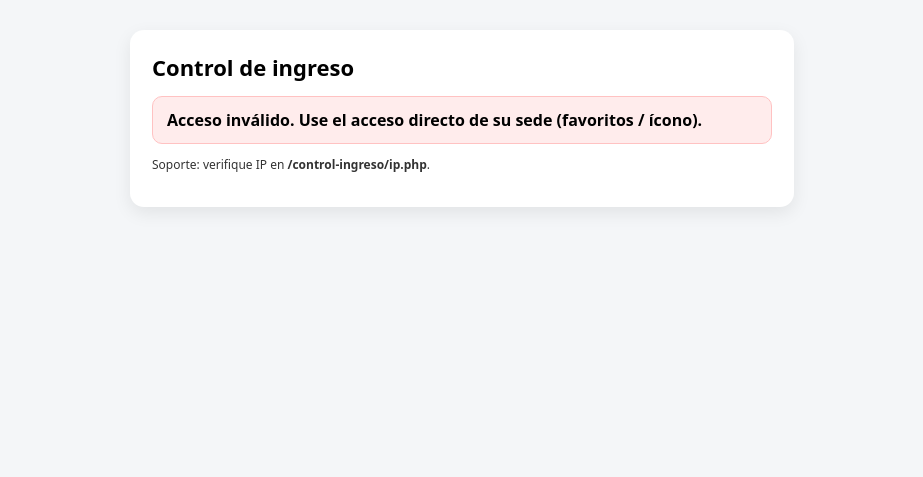
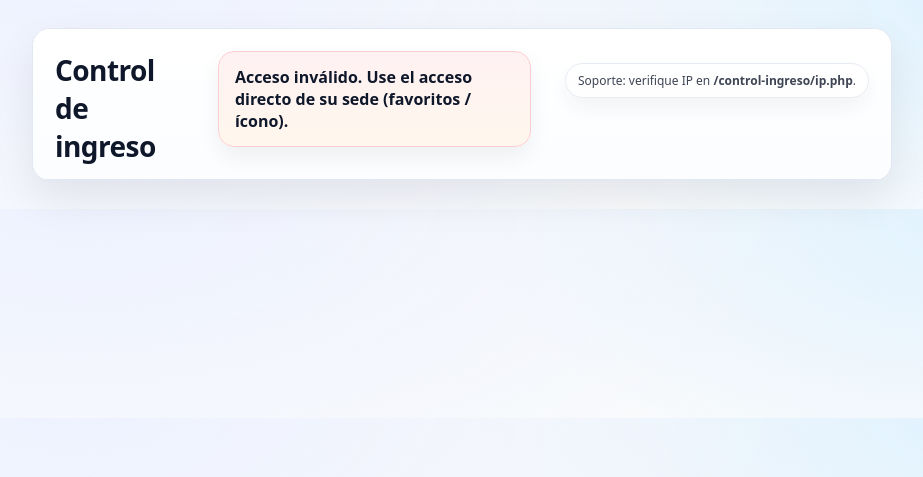
Before and after one commit to odpinerosh/control-ingreso, a PHP site: page / in a window 1280 px wide. Shown: the top 477 px of the page, without its empty margins (178-1101 px from the left). Run offline with PHP 8.4, Linux system fonts and the light colour scheme.

Commit message:
fix(control-ingreso): ajuste UI

```diff
--- a/css/styles.css
+++ b/css/styles.css
@@ -1,95 +1,143 @@
-body {
-    font-family:system-ui,-apple-system,Segoe UI,Roboto,Arial;
-    background:#f4f6f8;
-    margin:0;
-    padding:30px;
+:root{
+  --bg1:#f7f8fb;
+  --bg2:#eef2ff;
+  --card:#ffffff;
+  --text:#0f172a;
+  --muted:#475569;
+  --line:#e2e8f0;
+  --shadow: 0 18px 40px rgba(2, 6, 23, .08);
+  --shadow2: 0 10px 22px rgba(2, 6, 23, .06);
+  --okBg:#ecfdf5;
+  --okLine:#bbf7d0;
+  --errBg:#fff1f2;
+  --errLine:#fecdd3;
+  --r:18px;
 }
 
-.card {
-    max-width:620px;
-    margin:0 auto;
-    background:#fff;
-    border-radius:14px;
-    padding:22px;
-    box-shadow:0 6px 18px rgba(0,0,0,.08);
+*{ box-sizing:border-box; }
+body{
+  font-family:system-ui,-apple-system,Segoe UI,Roboto,Arial;
+  background:
+    radial-gradient(1200px 600px at 20% -10%, var(--bg2), transparent 60%),
+    radial-gradient(900px 500px at 90% 0%, #e0f2fe, transparent 55%),
+    linear-gradient(180deg, var(--bg1), #f8fafc);
+  margin:0;
+  padding:28px 18px;
+  color:var(--text);
 }
 
-h1 {
-    margin:0 0 14px;
-    font-size:22px;
+.card{
+  max-width:860px;
+  margin:0 auto;
+  background:var(--card);
+  border-radius:var(--r);
+  border:1px solid var(--line);
+  box-shadow:var(--shadow);
+  overflow:hidden;
 }
 
-label {
-    display:block; margin-top:10px; font-weight:600;
+h1{
+  margin:0;
+  font-size:28px;
+  letter-spacing:-.02em;
 }
 
-input {
-    width:100%;
-    font-size:20px;
-    padding:14px;
-    border-radius:10px;
-    border:1px solid #d0d7de;
-    margin-top:6px;
+.meta{
+  display:flex;
+  justify-content:space-between;
+  align-items:flex-start;
+  gap:12px;
+  padding:22px 22px 14px;
+  border-bottom:1px solid var(--line);
+  background: linear-gradient(180deg, #ffffff, #fbfdff);
 }
 
-.grid {
-    display:grid;
-    grid-template-columns:1fr 1fr;
-    gap:12px;
-    margin-top:16px;
+.small{
+  opacity:.75;
+  font-size:12px;
+  border:1px solid var(--line);
+  background:#fff;
+  padding:8px 12px;
+  border-radius:999px;
+  box-shadow:var(--shadow2);
+  white-space:nowrap;
 }
 
-button {
-    padding:14px;
-    border-radius:10px;
-    border:1px solid #d0d7de;
-    background:#fff;
-    cursor:pointer;
-    font-weight:700;
-    font-size:15px;
+.muted{ opacity:.8; font-size:12px; }
+
+label{
+  display:block;
+  margin:18px 22px 8px;
+  font-weight:900;
+  font-size:14px;
+  color:#1f2937;
 }
 
-button:disabled {
-    opacity:.6;
-    cursor:not-allowed;
+input{
+  width:calc(100% - 44px);
+  margin:0 22px;
+  font-size:22px;
+  padding:16px 16px;
+  border-radius:16px;
+  border:1px solid var(--line);
+  outline:none;
+  background:#fff;
+  box-shadow: inset 0 1px 0 rgba(2,6,23,.03);
+  transition: border-color .15s, box-shadow .15s, transform .05s;
+}
+input:focus{
+  border-color:#93c5fd;
+  box-shadow: 0 0 0 6px rgba(59,130,246,.12);
+}
+input:active{ transform: translateY(1px); }
+
+.grid{
+  display:grid;
+  grid-template-columns: 1fr 1fr;
+  gap:14px;
+  padding:18px 22px 10px;
 }
 
-.alert {
-    margin-top:14px;
-    padding:12px 14px;
-    border-radius:10px;
-    font-weight:700;
+button{
+  padding:16px 16px;
+  border-radius:16px;
+  border:1px solid var(--line);
+  background:#fff;
+  cursor:pointer;
+  font-weight:1000;
+  font-size:16px;
+  box-shadow:var(--shadow2);
+  transition: transform .06s ease, box-shadow .15s ease, border-color .15s ease;
 }
+button:hover{
+  transform: translateY(-1px);
+  border-color:#cbd5e1;
+}
+button:active{ transform: translateY(0); }
+button:disabled{ opacity:.65; cursor:not-allowed; transform:none; }
 
-.ok {
-    background:#e8fff0;
-    border:1px solid #b7f0c8;
+/* botón "Entrada" destacado */
+button[data-t="ENTRADA"]{
+  background: linear-gradient(180deg, #2563eb, #1d4ed8);
+  border-color:#1d4ed8;
+  color:#fff;
+  box-shadow: 0 18px 35px rgba(37, 99, 235, .25);
 }
+button[data-t="ENTRADA"]:hover{ border-color:#1e40af; }
 
-.err {
-    background:#ffecec;
-    border:1px solid #ffc2c2;
+.alert{
+  margin:0 22px 0;
+  padding:14px 16px;
+  border-radius:16px;
+  font-weight:900;
+  border:1px solid var(--line);
+  box-shadow:var(--shadow2);
 }
+.ok{ background: linear-gradient(180deg, var(--okBg), #f0fdf4); border-color:var(--okLine); }
+.err{ background: linear-gradient(180deg, var(--errBg), #fff7ed); border-color:var(--errLine); }
 
-.meta {
-    display:flex;
-    justify-content:space-between;
-    align-items:flex-end;
-    gap:10px;
-    margin-bottom:10px;
+.hint{
+  margin:12px 22px 22px;
+  font-size:12px;
+  color:var(--muted);
 }
-
-.small {
-    opacity:.7;
-    font-size:12px;
-}
-
-.muted {
-    opacity:.8;
-}
-
-.hint {
-    margin-top:8px;
-    font-size:12px;
-    opacity:.75;
-}
--- a/index.php
+++ b/index.php
@@ -12,6 +12,7 @@ $k    = trim($_GET['k'] ?? '');
 </head>
 <body>
   <div class="card">
+    <div class="meta">
     <h1>Control de ingreso</h1>
 
     <?php if ($sede === '' || $k === ''): ?>
@@ -26,6 +27,7 @@ $k    = trim($_GET['k'] ?? '');
         <div><b>Sede:</b> <?= htmlspecialchars($sede) ?></div>
         <div class="small">* Solo red corporativa</div>
       </div>
+    </div>
 
       <label for="cedula">Cédula</label>
       <input
```
